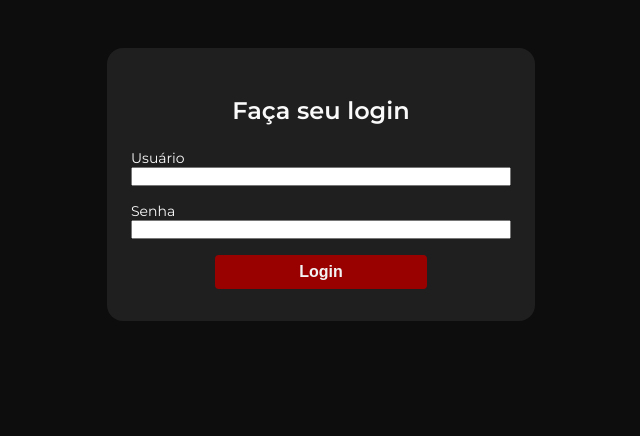
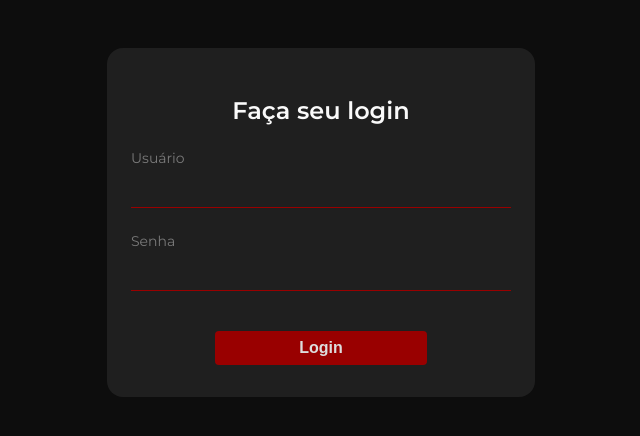
Before and after one commit to hbalardin/ifsul-project, a React (Create React App) app: page /login in a window 1280 px wide. Shown: the top 436 px of the page, without its empty margins (319-959 px from the left). Built offline with nearby package versions, Linux system fonts and the light colour scheme.

Commit message:
feat: create input styles

```diff
--- /dev/null
+++ b/src/components/Input/index.tsx
@@ -0,0 +1,8 @@
+import { HTMLAttributes } from 'react';
+import { InputContainer } from './styles';
+
+type InputProps = HTMLAttributes<HTMLInputElement>
+
+export const Input = ({ ...rest }: InputProps): JSX.Element => (
+  <InputContainer {...rest} />
+);
--- /dev/null
+++ b/src/components/Input/styles.ts
@@ -0,0 +1,20 @@
+import styled from 'styled-components';
+
+export const InputContainer = styled.input`
+  padding: 8px 4px;
+
+  background: transparent;
+  color: ${(props) => props.theme.color.white};
+
+  font-size: 14px;
+
+  outline: none;
+  border: 0;
+  border-bottom: 1px solid ${(props) => props.theme.color.darkRed};
+
+  transition: all 0.2s ease;
+
+  :focus-within {
+    transform: translate(4px, -4px);
+  }
+`;
--- a/src/pages/Login/index.tsx
+++ b/src/pages/Login/index.tsx
@@ -1,4 +1,5 @@
 import { Button } from '../../components/Button';
+import { Input } from '../../components/Input';
 import { Container } from './styles';
 
 export const Login = (): JSX.Element => (
@@ -8,10 +9,10 @@ export const Login = (): JSX.Element => (
 
       <form>
         <label htmlFor="userLogin">Usuário</label>
-        <input id="userLogin" type="text" />
+        <Input id="userLogin" itemType="text" />
 
         <label htmlFor="userPassword">Senha</label>
-        <input id="userPassword" type="password" />
+        <Input id="userPassword" itemType="password" />
 
         <Button>Login</Button>
       </form>
--- a/src/pages/Login/styles.ts
+++ b/src/pages/Login/styles.ts
@@ -30,13 +30,16 @@ export const Container = styled.main`
 
       label {
         font-size: 14px;
+        margin-bottom: 8px;
+        color: ${(props) => props.theme.color.text};
       }
 
-      input {
-        margin-bottom: 16px;
+      label + input {
+        margin-bottom: 24px;
       }
 
       button {
+        margin-top: 16px;
         align-self: center;
       }
     }
--- a/src/styles/theme.ts
+++ b/src/styles/theme.ts
@@ -2,7 +2,7 @@ export const theme = {
   color: {
     background: '#0d0d0d',
     gray: '#1f1f1f',
-    white: '#f3f3f3',
+    white: '#ddd',
     text: '#7a7a7a',
     darkRed: '#990000',
   },
```
